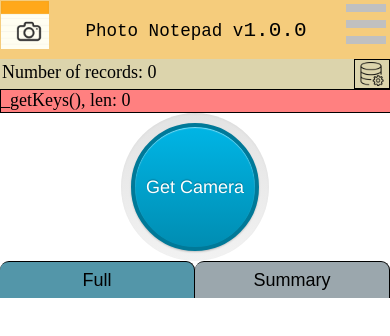
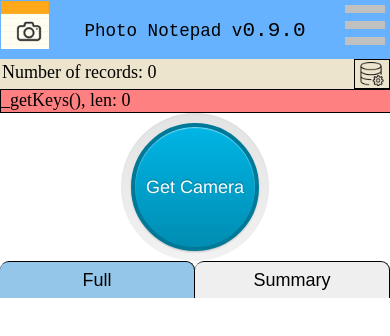
Before and after one commit to jessemonroy650/Photo-Notepad, a plain HTML site: page index.html in a window 390 px wide. Drawn offline with Linux system fonts and the light colour scheme; some packages are replaced by stand-ins of ours.

Commit message:
color change

```diff
--- a/css/app.css
+++ b/css/app.css
@@ -21,14 +21,14 @@
 
 /* header, panel buttons, titles, icons */
 .header  {width:100%;margin:0;padding:0;min-height:50px;}
-#header  {text-align:center;background-color:#f5cc7c;}
-#menubar   {cursor:pointer;border:0;float:right;}
+#header  {text-align:center;background-color:#66b2ff;} /* f5cc7c */
+#menubar  {cursor:pointer;border:0;float:right;height:48px;width:48px;padding:1px;}
 #appIcon  {cursor:pointer;border:0;float:left;height:48px;width:48px;padding:1px;}
 #appTitle {}
 #version {}
 .appTitle  {font-family:monospace;font-size:1.2em;padding:1em 0;}
 
-#controlPanel {width:100%;background-color:#dcd4ac;line-height:52px;}
+#controlPanel {width:100%;background-color:#ece4cc;line-height:52px;} /* dcd4ac */
   #appMessage    {width:242px;float:left;line-height:1.3em;padding:2px;}
   #imgCamera     {float:left;height:24px;width:24px;padding:2px 5px;}
   #imgLocalStore {float:right;height:24px;width:24px;padding:2px 5px;}
@@ -51,5 +51,3 @@
 #keysButton {cursor:pointer;}
 #saveButton {cursor:pointer;}
 #summaryButton {cursor:pointer;}
-
-.dbKey {background-color:#ccffcc;}
--- a/css/tab-selector.css
+++ b/css/tab-selector.css
@@ -11,13 +11,15 @@
 .theTabSelector {width:100%;margin:0;padding:0;text-align:center;font-size:large;}
 
 button {outline:0;} /* required for Android webview */
-#tab1 {background-color:#5396A9;}
-#tab2 {background-color:#9BA7AD;}
+#tab1 {background-color:#93c6e9;}
+#tab2 {background-color:#;CBC9BD} /* 9BA7AD */
 .tab::-moz-focus-inner {border: 0; } /* required for Firefox desktop */
 .tab  {width:50%; line-height:2em;font-size:large;cursor:pointer;}
 .tabRadius {border-top-left-radius:0.5em;border-top-right-radius:0.5em;}
 .tabBorder {border-top:1px solid black;border-right:1px solid black;border-left:none;border-bottom: none;}
 
-#tab1Data {background-color:#5396A9;}
-#tab2Data {background-color:#9BA7AD;}
+#tab1Data {background-color:#93c6e9;}
+#tab2Data {background-color:#CBC9BD;}
 .tabData {width:98%;margin:0;padding:0 0.2em;font-size:medium;}
+
+.dbKey {background-color:#eeffff;} /* ddffdd */
--- a/js/app.js
+++ b/js/app.js
@@ -1,7 +1,7 @@
 //
 //
 var app = {
-    version     : '1.0.0',
+    version     : '0.9.0',
     release     : false,
     debug       : 4,
     targetEvent : 'click',
@@ -9,7 +9,7 @@ var app = {
     isCordova               : false,
     isCameraAvailable       : false,
     emailBoilerplate : {subject: 'PhotoNotepad Image and Note',
-                        body:    'The images are in the attachments.\n',
+                        body:    'The image is in the attachment.\n\n',
                        },
     emailBlob   : {to:      'jesse650@gmail.com',
                    subject: 'Test of HTML email & files (img+text)',
@@ -31,7 +31,7 @@ var app = {
     },
     setupEmailShare : function () {
         //
-        // Email Share icon - RRR This is a hack. Using `epoch`
+        // Email Share icon - RRR Using `epoch` is a hack.
         $('.shareicon').on(app.targetEvent, function (evt) {
             var imgId ='', theImg = '', theData = {};
 
--- a/js/note.js
+++ b/js/note.js
@@ -69,7 +69,9 @@ var note = {
     //
     //
     // RRR - Not Used at this time
+    //
     updateRecord : function () {},
+    deleteRecord : function () {},
     //
     handleInput : function (eventContext) {
         var epoch        = Date.now();
```
